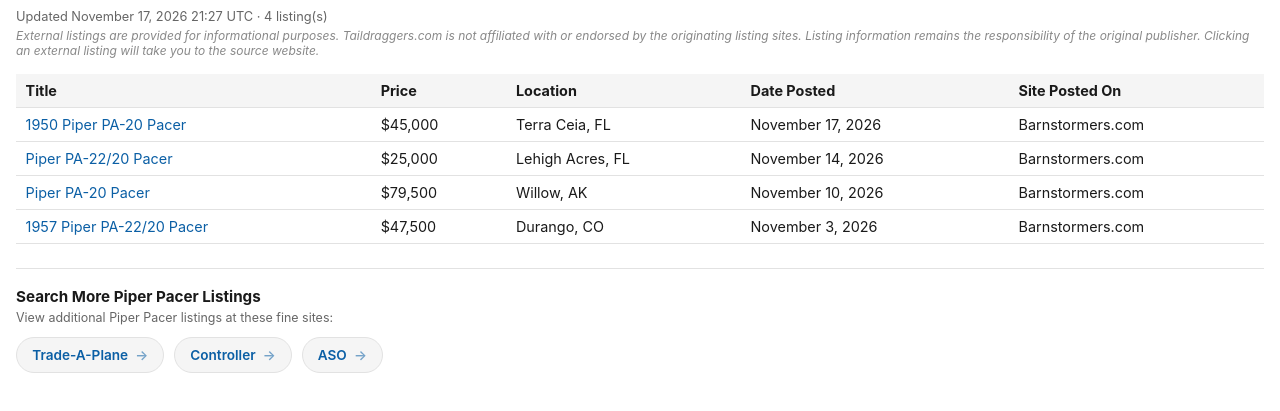
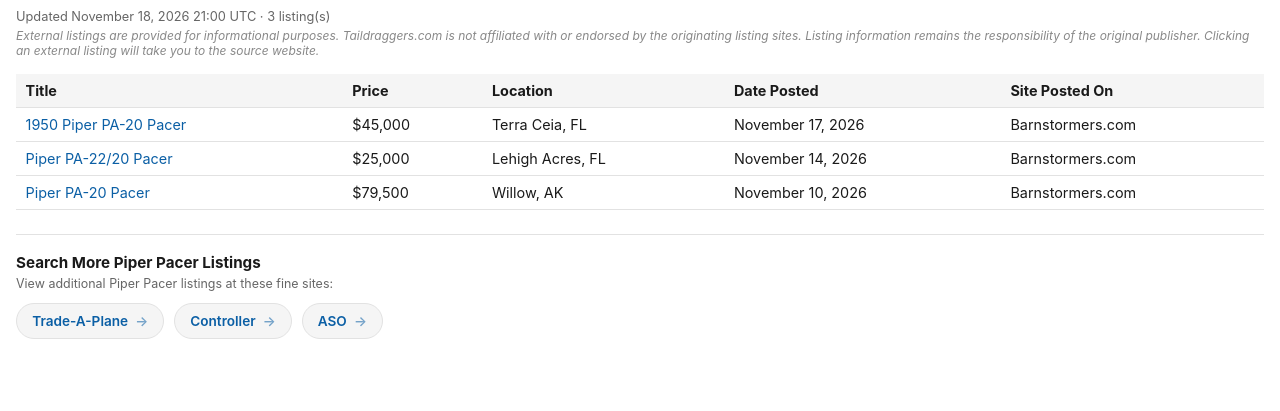
Before and after one commit to taildraggers/piper-pacer-for-sale, a plain HTML site: page docs/index.html in a window 1280 px wide. Shown: the part 43-454 px from the top of the page. Drawn offline with Linux system fonts and the light colour scheme.

Commit message:
Update Piper Pacer listings (2026-11-18)

```diff
--- a/docs/index.html
+++ b/docs/index.html
@@ -76,7 +76,7 @@
 </head>
 <body>
   <h1>Other Piper Pacer Ads on the Web</h1>
-  <div class="updated">Updated November 17, 2026 21:27 UTC &middot; 4 listing(s)</div>
+  <div class="updated">Updated November 18, 2026 21:00 UTC &middot; 3 listing(s)</div>
   <div class="disclaimer">External listings are provided for informational purposes. Taildraggers.com is not affiliated with or endorsed by the originating listing sites. Listing information remains the responsibility of the original publisher. Clicking an external listing will take you to the source website.</div>
   <table>
     <thead>
@@ -86,7 +86,6 @@
         <tr><td><a href="https://www.barnstormers.com/classified-2084300-1950-Piper-PA-20-Pacer-–-135HP.html" target="_blank" rel="noopener noreferrer">1950 Piper PA-20 Pacer</a></td><td>$45,000</td><td>Terra Ceia, FL</td><td>November 17, 2026</td><td>Barnstormers.com</td></tr>
         <tr><td><a href="https://www.barnstormers.com/classified-2078078-PA22-20-150-HP-projects-PLUS.html" target="_blank" rel="noopener noreferrer">Piper PA-22/20 Pacer</a></td><td>$25,000</td><td>Lehigh Acres, FL</td><td>November 14, 2026</td><td>Barnstormers.com</td></tr>
         <tr><td><a href="https://www.barnstormers.com/classified-2064549-Piper-PA-20-Pacer-—-160-HP.html" target="_blank" rel="noopener noreferrer">Piper PA-20 Pacer</a></td><td>$79,500</td><td>Willow, AK</td><td>November 10, 2026</td><td>Barnstormers.com</td></tr>
-        <tr><td><a href="https://www.barnstormers.com/classified-2081800-1957-Piper-Pacer-PA-2220-150.html" target="_blank" rel="noopener noreferrer">1957 Piper PA-22/20 Pacer</a></td><td>$47,500</td><td>Durango, CO</td><td>November 3, 2026</td><td>Barnstormers.com</td></tr>
     </tbody>
   </table>
   <div class="more-resources">
```
